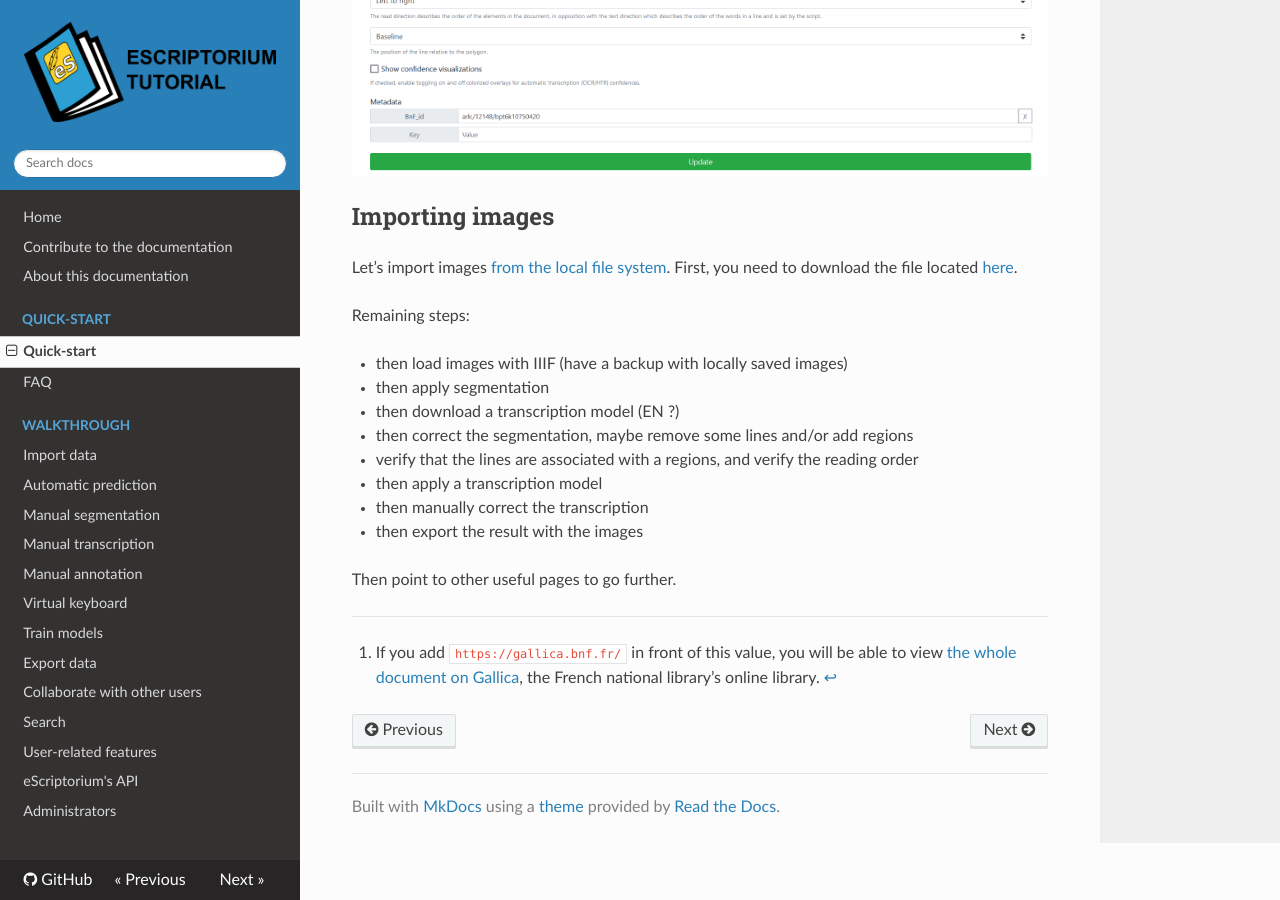
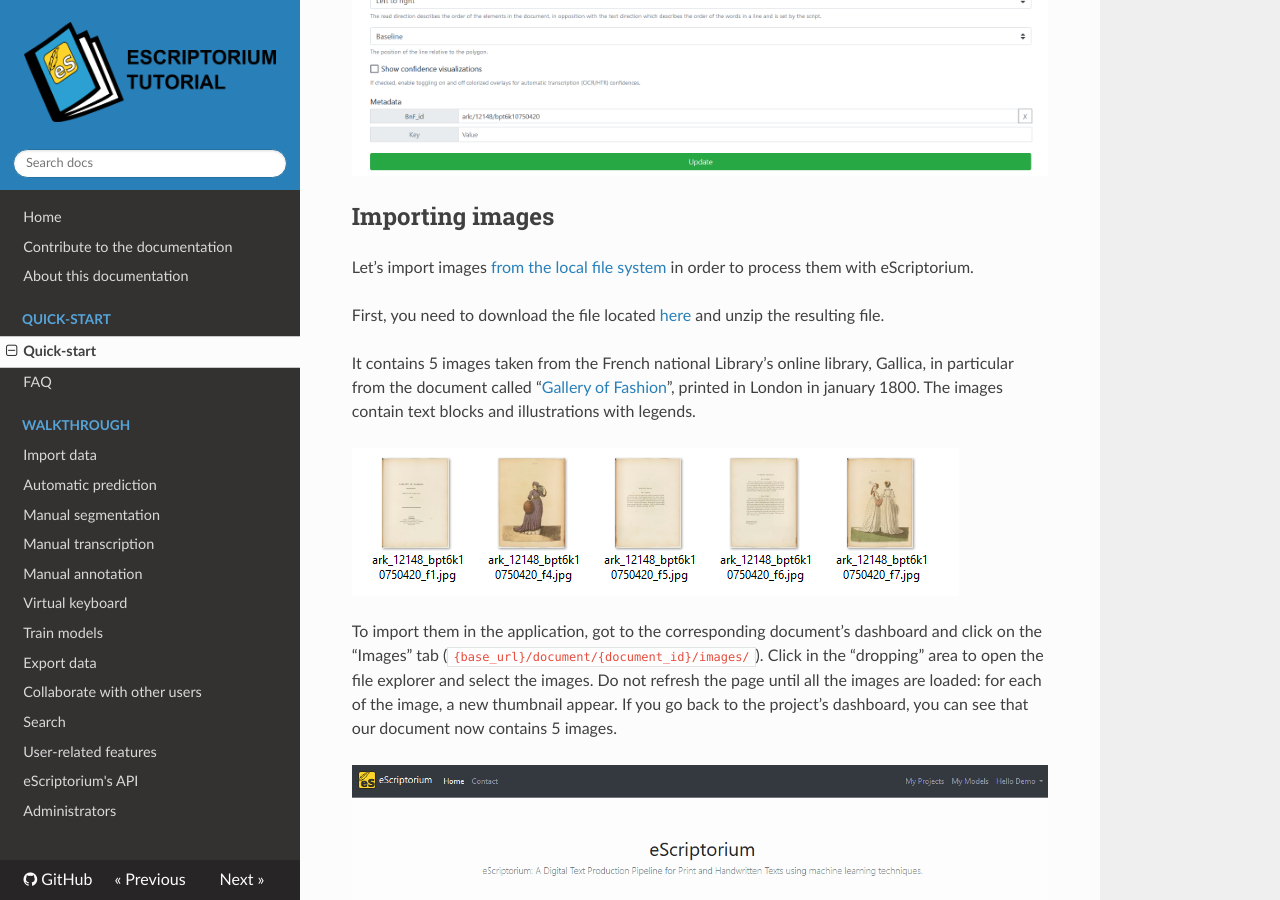
Before and after one commit to alix-tz/escriptorium-documentation, an MkDocs documentation site: the page built from docs/quick-start.md, in a window 1280 px wide and 900 px high, scrolled down 4235 px. Built offline with MkDocs 1.6.1, drawn with Linux system fonts in a browser that asks for light colours; nearby versions of some CDN libraries.

Commit message:
adding block on importing images in the quick start

```diff
--- a/docs/quick-start.md
+++ b/docs/quick-start.md
@@ -82,16 +82,24 @@
 
 <!-- todo: doable only when IIIF import from Gallica will not be so limited that import misses some images... -->
 <!--We will use the [IIIF import](import.md#3-from-iiif) feature, but if it does not work correctly for you, you can also download the corresponding images [here](#) -->
-<!-- todo: add link to a downloadable .zip file containing images -->
 <!-- and follow the documentation on how to [import images from the local file system](import.md#1-from-the-local-file-system). -->
 <!-- example images are taken from https://gallica.bnf.fr/iiif/ark:/12148/bpt6k10750420/manifest.json -->
 
-Let's import images [from the local file system](import.md#1-from-the-local-file-system). First, you need to download the file located [here](#)<!-- todo: add link a repo with the demo images -->.
+Let's import images [from the local file system](import.md#1-from-the-local-file-system) in order to process them with eScriptorium.
+
+First, you need to download the file located [here](files/demo_images.zip) and unzip the resulting file.
+
+It contains 5 images taken from the French national Library's online library, Gallica, in particular from the document called "[Gallery of Fashion](https://gallica.bnf.fr/ark:/12148/bpt6k10750420)", printed in London in january 1800. The images contain text blocks and illustrations with legends.
+
+![image: screenshot of the file explorer showing the 5 image files in the downloadable archive](img/quick_start/demo_images_content.png "There are five images in the downloadable demo file, all taken from the same Gallica document.")
+
+To import them in the application, got to the corresponding document's dashboard and click on the "Images" tab (`{base_url}/document/{document_id}/images/`). Click in the "dropping" area to open the file explorer and select the images. Do not refresh the page until all the images are loaded: for each of the image, a new thumbnail appear. If you go back to the project's dashboard, you can see that our document now contains 5 images.
+
+![image: animation showing the process to open a document and import images, following the instruction given above. At the end, we show that the document now contains 5 images](img/quick_start/import_images.gif "Once import is over, we should have 5 images in the document we previously created")
 
 
 Remaining steps:
 
-- then load images with IIIF (have a backup with locally saved images)
 - then apply segmentation
 - then download a transcription model (EN ?)
 - then correct the segmentation, maybe remove some lines and/or add regions
```
Also changed, not shown: docs/img/quick_start/demo_images_content.png (added), docs/img/quick_start/import_images.gif (added), 1 other file.
